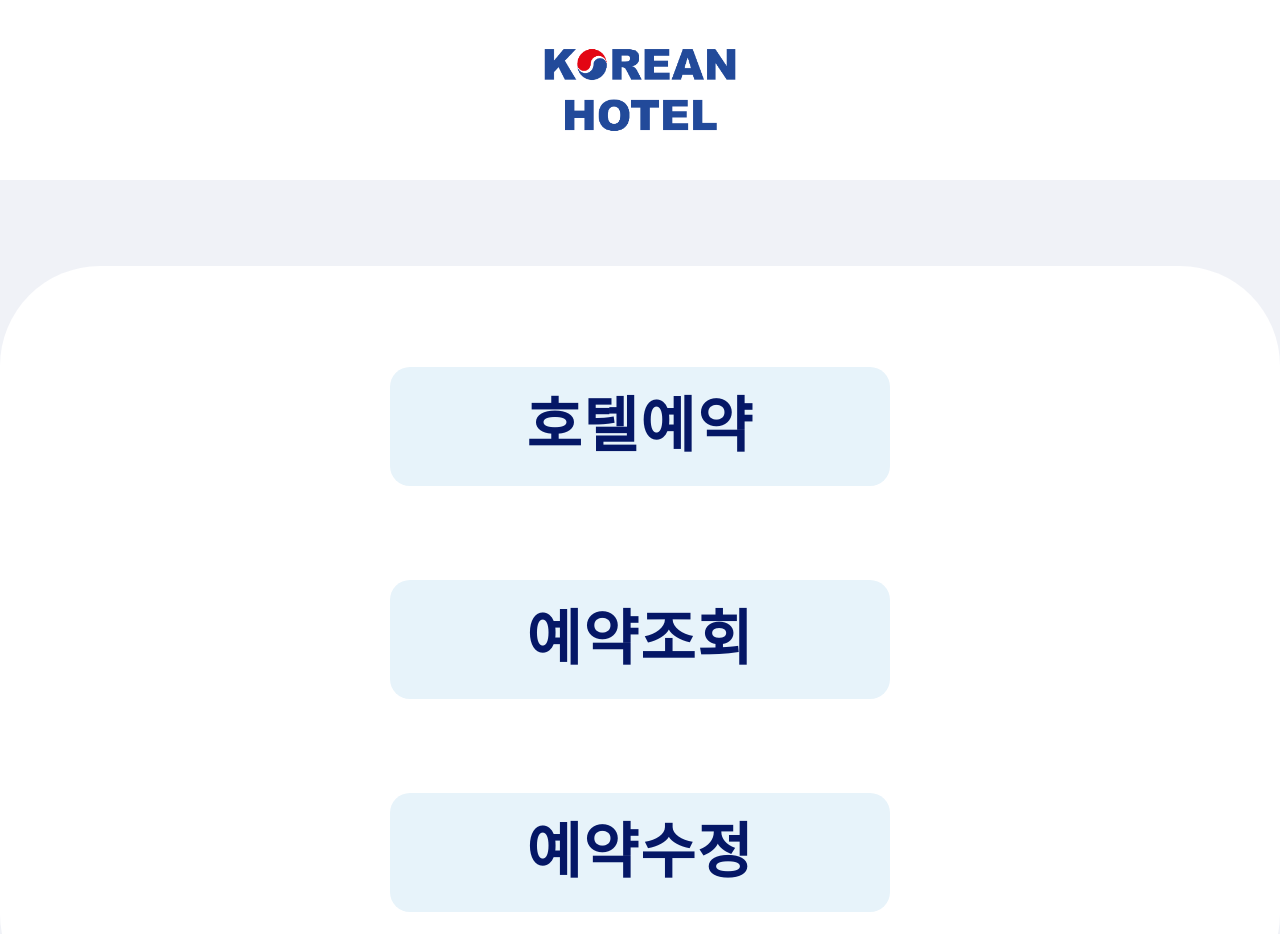
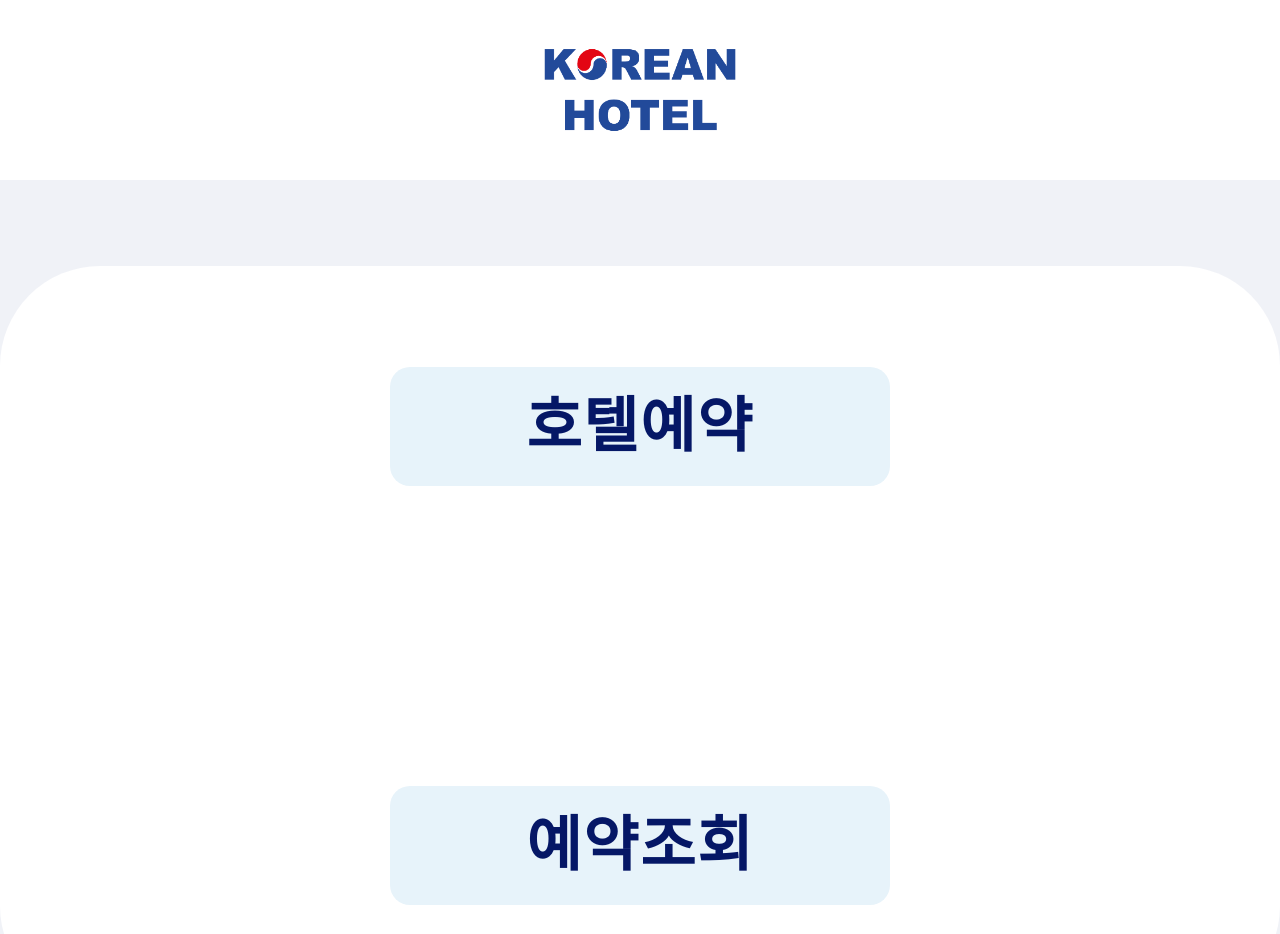
Before and after one commit to leeminjin0827/mans_project, a React (Vite) app in the folder src/main/reactapp/: page /user in a window 1280 px wide. Shown: the top 934 px of the page. Built offline with nearby package versions, Linux system fonts and the light colour scheme.

Commit message:
user 프론트 수정

```diff
--- a/src/main/reactapp/src/hotels/User.jsx
+++ b/src/main/reactapp/src/hotels/User.jsx
@@ -37,7 +37,7 @@ export default function User( props ){
     const [changePage , setChangePage] = useState("menu");
     // logo클릭시 처음화면
     const logoClick = () => {
-        setChangePage("5");
+        setChangePage("3");
     } // f end
 
     const contentBox = () => {
@@ -47,20 +47,14 @@ export default function User( props ){
             case "2":
                 return <UserView reservationView={reservationView} />;
             case "3":
-                return <UserUpdate />;
-            case "4":
-                return <UserDelete />;
-            case "5":
                 return(<>
                     <Button onClick={ () => setChangePage("1")} className="user_btn" type="button">호텔예약</Button>
                     <Button onClick={reservationUserView} className="user_btn" type="button">예약조회</Button>
-                    <Button onClick={ () => setChangePage("3")} className="user_btn" type="button">예약수정</Button>
                 </>)
             default:
                 return(<>
                     <Button onClick={ () => setChangePage("1")} className="user_btn" type="button">호텔예약</Button>
                     <Button onClick={reservationUserView} className="user_btn" type="button">예약조회</Button>
-                    <Button onClick={ () => setChangePage("3")} className="user_btn" type="button">예약수정</Button>
                 </>)
         }
     } // f end
--- a/src/main/reactapp/src/hotels/components/user/UserView.jsx
+++ b/src/main/reactapp/src/hotels/components/user/UserView.jsx
@@ -21,6 +21,7 @@ export default function UserView({ reservationView }){
                                 <td>{ reservation.resstart }</td>
                                 <td>{ reservation.resend }</td>
                                 <td>
+                                    <Button variant="contained" type="button">수정</Button>
                                     <Button variant="contained" type="button">취소</Button>
                                 </td>
                             </tr>
--- a/src/main/reactapp/src/hotels/components/user/UserWrite.jsx
+++ b/src/main/reactapp/src/hotels/components/user/UserWrite.jsx
@@ -63,6 +63,7 @@ export default function UserWrite( props ){
                     <Input variant="outlined" type="text" disabled />
                 </FormControl>
             </div>
+            <Button variant="contained" type="button">예약등록</Button>
         </form>
     </>)
 }
--- a/src/main/reactapp/src/index.css
+++ b/src/main/reactapp/src/index.css
@@ -117,6 +117,7 @@ body{
   background-color: white;
   border-radius: 100px;
   height : 546px;
+  height: 100%;
 }
 .button_box .user_btn{
   width: 500px; font-size: 60px; font-weight: bold;
@@ -126,7 +127,7 @@ body{
   border: 1px solid transparent;
 }
 .button_box .user_btn:not(:first-of-type){
-  margin-top: 94px;
+  margin-top: 300px;
 }
 .button_box .user_btn:hover{
   background-color: white; border: 1px solid #f0f2f7;
@@ -145,8 +146,12 @@ body{
   height: 100%; border: 1px solid #a1a1a1;
   padding: 50px; border-radius: 50px;
 }
-#user_write > button{
+#user_write > button:first-of-type{
   width: 100%; margin-bottom: 40px;
+}
+
+#user_write > button:last-of-type{
+  width: 100%; margin-top: 40px;
 }
 .user_selectBox{
   display: flex;
```
